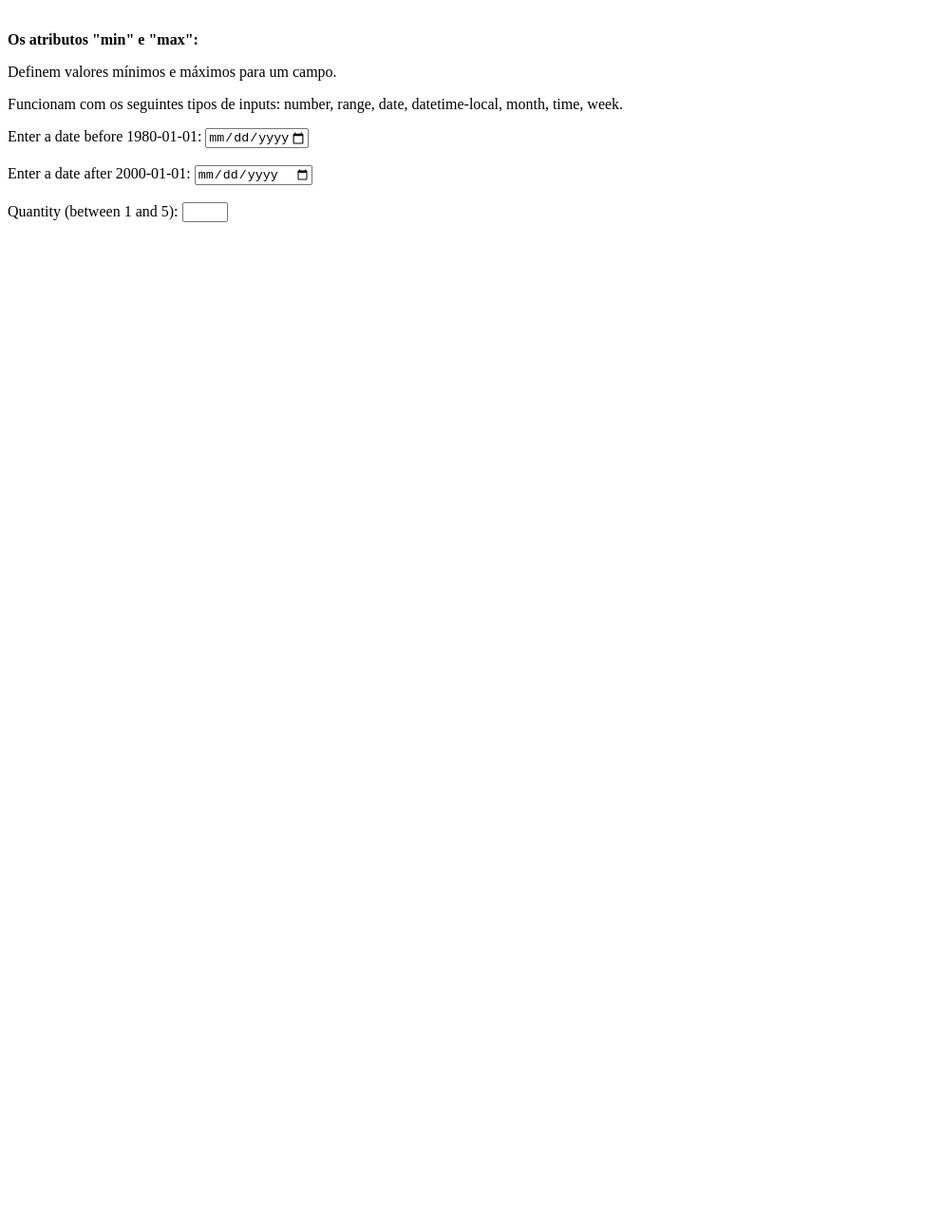
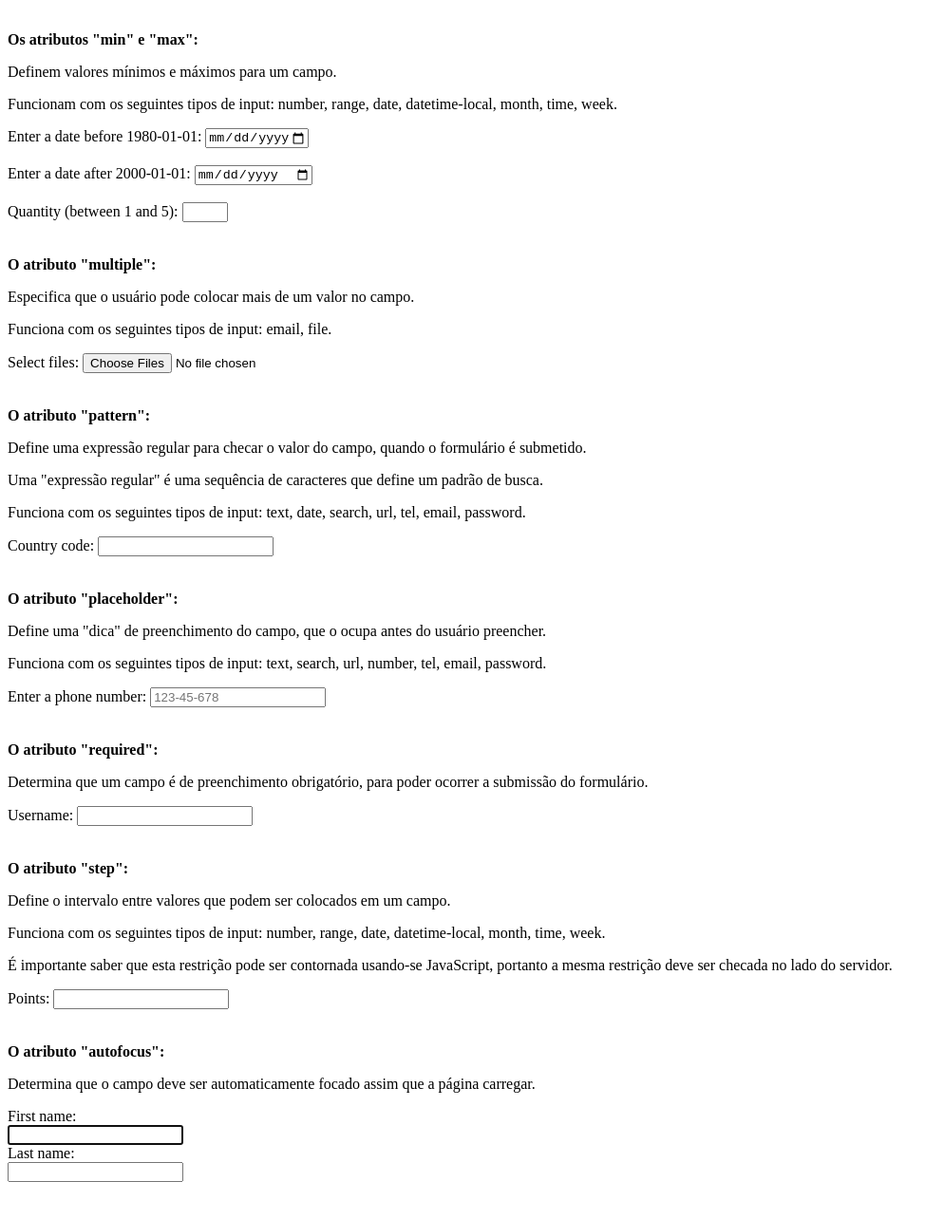
Before and after one commit to ispadilha/html-studies, a plain HTML site: page form_inputs_attributes.html in a window 1280 px wide. Shown: the part 1116-2400 px from the top of the page at 95% size, without its empty margins (0-994 px from the left). Before the commit the page ends 1394 px from the top, so only its background shows below. Drawn offline with Linux system fonts and the light colour scheme.

Commit message:
Added more inputs attributes

```diff
--- a/form_inputs_attributes.html
+++ b/form_inputs_attributes.html
@@ -41,7 +41,7 @@
     <br>
     <b>O atributo "size":</b>
     <p>Especifica a largura vísivel de um campo, em caracteres. O valor padrão é 20.</p>
-    <p>Funciona com os seguintes tipos de inputs: text, search, tel, url, email, password.</p>
+    <p>Funciona com os seguintes tipos de input: text, search, tel, url, email, password.</p>
     <label for="fname">First name:</label><br>
     <input type="text" id="fname" name="fname" size="50"><br>
     <label for="pin">PIN:</label><br>
@@ -60,7 +60,7 @@
     <br>
     <b>Os atributos "min" e "max":</b>
     <p>Definem valores mínimos e máximos para um campo.</p>
-    <p>Funcionam com os seguintes tipos de inputs: number, range, date, datetime-local, month, time, week.</p>
+    <p>Funcionam com os seguintes tipos de input: number, range, date, datetime-local, month, time, week.</p>
     <label for="datemax">Enter a date before 1980-01-01:</label>
     <input type="date" id="datemax" name="datemax" max="1979-12-31"><br><br>
     <label for="datemin">Enter a date after 2000-01-01:</label>
@@ -70,5 +70,55 @@
     <br>
     <br>
     <br>
+    <b>O atributo "multiple":</b>
+    <p>Especifica que o usuário pode colocar mais de um valor no campo.</p>
+    <p>Funciona com os seguintes tipos de input: email, file.</p>
+    <label for="files">Select files:</label>
+    <input type="file" id="files" name="files" multiple>
+    <br>
+    <br>
+    <br>
+    <b>O atributo "pattern":</b>
+    <p>Define uma expressão regular para checar o valor do campo, quando o formulário é submetido.</p>
+    <p>Uma "expressão regular" é uma sequência de caracteres que define um padrão de busca.</p>
+    <p>Funciona com os seguintes tipos de input: text, date, search, url, tel, email, password.</p>
+    <label for="country_code">Country code:</label>
+    <input type="text" id="country_code" name="country_code" pattern="[A-Za-z]{3}" title="Three letter country code">
+    <br>
+    <br>
+    <br>
+    <b>O atributo "placeholder":</b>
+    <p>Define uma "dica" de preenchimento do campo, que o ocupa antes do usuário preencher.</p>
+    <p>Funciona com os seguintes tipos de input: text, search, url, number, tel, email, password.</p>
+    <label for="phone">Enter a phone number:</label>
+    <input type="tel" id="phone" name="phone" placeholder="123-45-678" pattern="[0-9]{3}-[0-9]{2}-[0-9]{3}">
+    <br>
+    <br>
+    <br>
+    <b>O atributo "required":</b>
+    <p>Determina que um campo é de preenchimento obrigatório, para poder ocorrer a submissão do formulário.</p>
+    <label for="username">Username:</label>
+    <input type="text" id="username" name="username" required>
+    <br>
+    <br>
+    <br>
+    <b>O atributo "step":</b>
+    <p>Define o intervalo entre valores que podem ser colocados em um campo.</p>
+    <p>Funciona com os seguintes tipos de input: number, range, date, datetime-local, month, time, week.</p>
+    <p>É importante saber que esta restrição pode ser contornada usando-se JavaScript, portanto a mesma restrição deve ser checada no lado do servidor.</p>
+    <label for="points">Points:</label>
+    <input type="number" id="points" name="points" step="3">
+    <br>
+    <br>
+    <br>
+    <b>O atributo "autofocus":</b>
+    <p>Determina que o campo deve ser automaticamente focado assim que a página carregar.</p>
+    <label for="fname">First name:</label><br>
+    <input type="text" id="fname" name="fname" autofocus><br>
+    <label for="lname">Last name:</label><br>
+    <input type="text" id="lname" name="lname">
+    <br>
+    <br>
+    <br>
 </body>
 </html>
```
